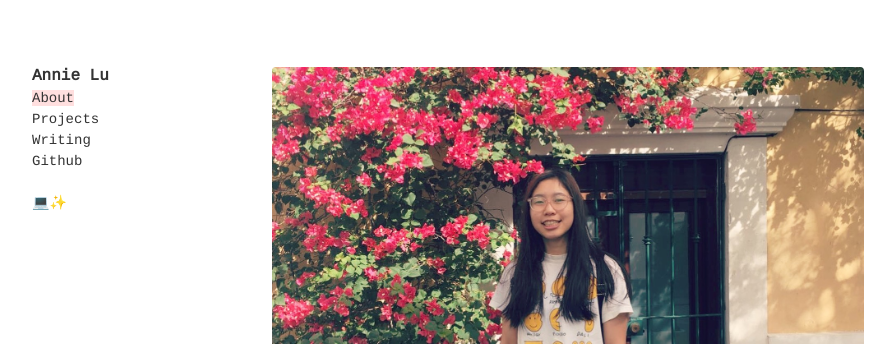
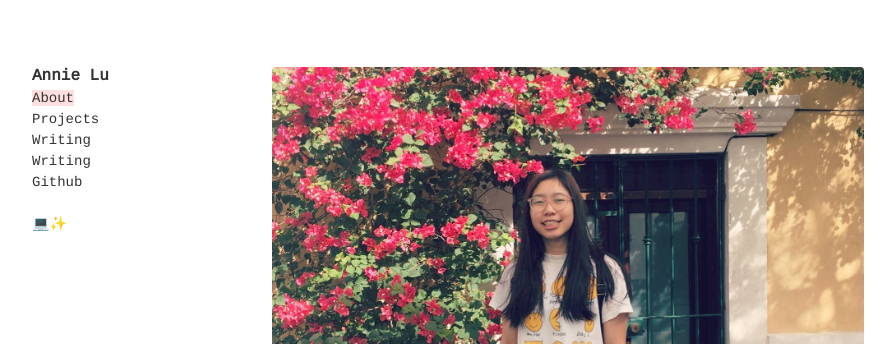
Before and after one commit to annie-lu/annie-lu.github.io, a Jekyll site: the page built from index.html, in a window 1280 px wide. Shown: the top 344 px of the page, without its empty margins (96-991 px from the left). Built offline with Jekyll 4.4.1, drawn with Linux system fonts in a browser that asks for light colours.

Commit message:
Update default.html

```diff
--- a/_layouts/default.html
+++ b/_layouts/default.html
@@ -29,7 +29,11 @@
 		{% else %}
 	      		<br> <a href="https://annie-lu.github.io/writing.html" class="dark-gray link bg-animate hover-bg-washed-red normal">Writing</a>
 		{% endif %}
-
+	        	      	{% if page.title=="Design" %}
+			<br> <a href="https://annie-lu.github.io/design.html" class="dark-gray link bg-washed-red normal">Writing</a>
+		{% else %}
+	      		<br> <a href="https://annie-lu.github.io/design.html" class="dark-gray link bg-animate hover-bg-washed-red normal">Writing</a>
+		{% endif %}
               <br> <a href="http://www.github.com/annie-lu" class="dark-gray link bg-animate hover-bg-washed-red normal">Github</a>
 
              <br><br>
```
